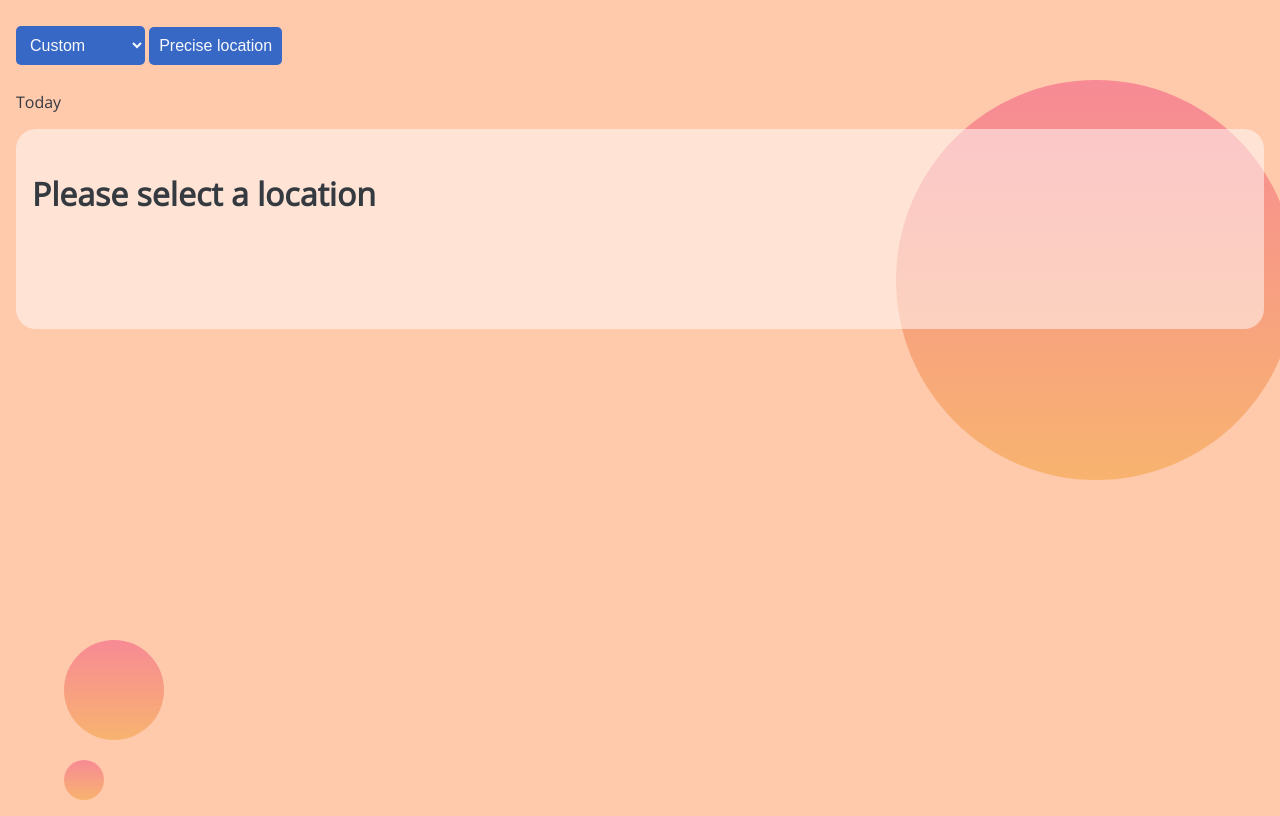
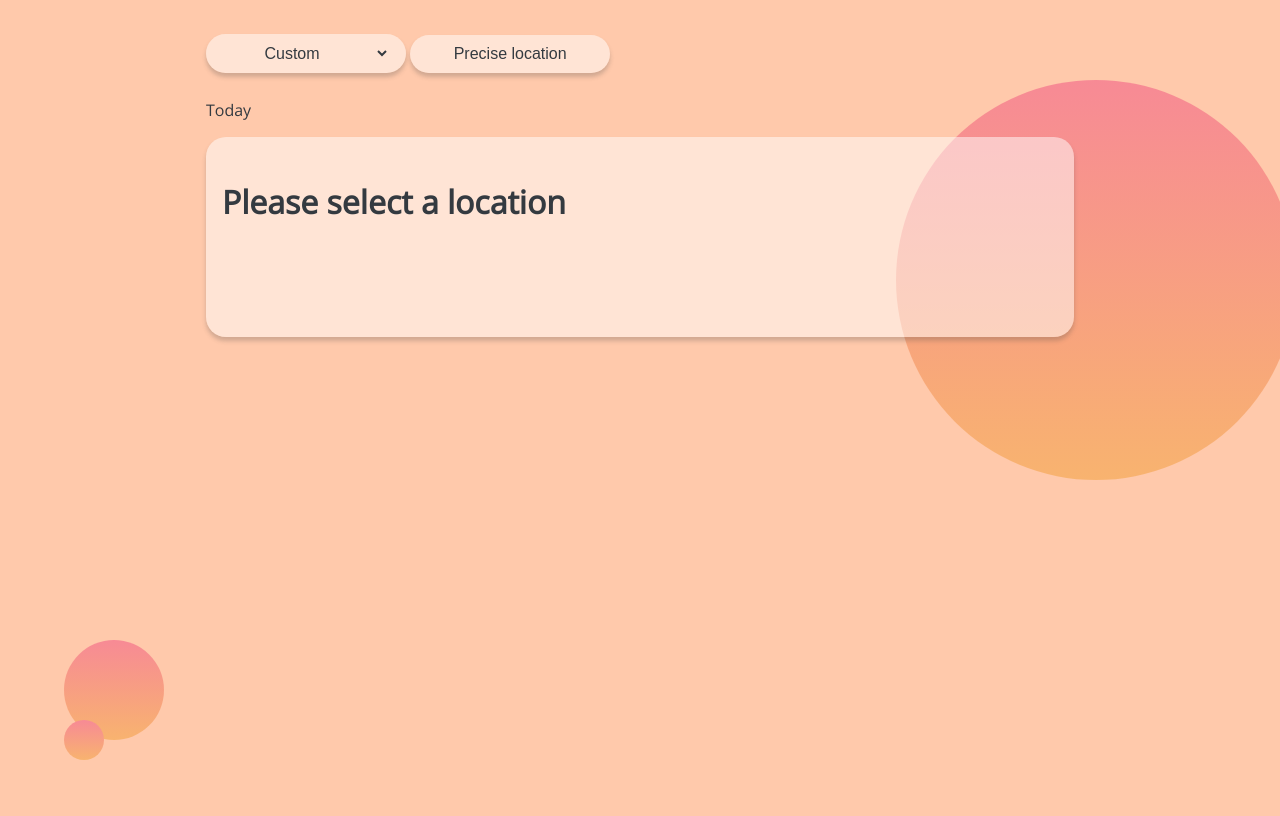
Before and after one commit to GuilhermeCampano/weather-app, a SvelteKit app: page / in a window 1280 px wide. Built offline with nearby package versions, Linux system fonts and the light colour scheme.

Commit message:
Bug fix floating circles

```diff
--- a/src/app.html
+++ b/src/app.html
@@ -5,8 +5,8 @@
 		<link rel="icon" href="%sveltekit.assets%/favicon.png" />
 		<meta name="viewport" content="width=device-width, initial-scale=1" />
 		<link rel="stylesheet" href="%sveltekit.assets%/global.css" />
-		<link href="https://fonts.googleapis.com/css2?family=Open+Sans&display=swap" rel="stylesheet">
-		<link rel="stylesheet" href="https://fonts.googleapis.com/css2?family=Material+Symbols+Outlined:opsz,wght,FILL,GRAD@20..48,100..700,0..1,-50..200" />
+		<link rel="stylesheet" href="https://fonts.googleapis.com/css2?family=Open+Sans&display=swap">
+		<link rel="stylesheet" href="https://fonts.googleapis.com/css2?family=Material+Symbols+Outlined:opsz,wght,FILL,GRAD@20..48,100..700,0..1,-50..200&display=swap" />
 		%sveltekit.head%
 	</head>
 	<body data-sveltekit-preload-data="hover">
--- a/src/components/Card.svelte
+++ b/src/components/Card.svelte
@@ -8,11 +8,12 @@
 
 <style>
   .card {
-    background-color: rgba(255,255,255, 0.5);
+    background-color: var(--color-off-white);
     border: 1px solid var(--color-light-grey);
     border-radius: 20px;
     padding: 16px;
     margin: 1rem 0rem;
+    box-shadow: 0px 4px 4px 0px var(--color-shadow);
   }
 
   .card--small{
--- a/src/components/FloatingCircle.svelte
+++ b/src/components/FloatingCircle.svelte
@@ -9,7 +9,7 @@
 <style>
 	.floating-circle {
 		border-radius: 50%;
-    background: linear-gradient(#F78A95, #F8B36F);
+		background: linear-gradient(#f78a95, #f8b36f);
 		animation: float 5s ease-in-out infinite;
 		z-index: -1;
 		position: absolute;
--- a/src/routes/+layout.svelte
+++ b/src/routes/+layout.svelte
@@ -1,13 +1,3 @@
-<script lang="ts">
-	import FloatingCircle from "../components/FloatingCircle.svelte";
-
-</script>
-
-
-<FloatingCircle size="400px" top="10%" left="70%"></FloatingCircle>
-<FloatingCircle size="100px" top="80%" left="5%"></FloatingCircle>
-<FloatingCircle size="40px" top="95%" left="5%"></FloatingCircle>
-
 <main>
   <slot></slot>
 </main>
--- a/src/routes/+page.svelte
+++ b/src/routes/+page.svelte
@@ -1,12 +1,20 @@
-<script>
-	import PreciseLocationButton from "../components/PreciseLocationButton.svelte";
-	import CitySelect from "../components/CitySelect.svelte";
-	// import CoordinatesForm from "../components/CoordinatesForm.svelte";
-	import CurrentWeather from "../components/CurrentWeather.svelte";
+<script lang="ts">
+	import PreciseLocationButton from '../components/PreciseLocationButton.svelte';
+	import CitySelect from '../components/CitySelect.svelte';
+	import CurrentWeather from '../components/CurrentWeather.svelte';
+	import FloatingCircle from '../components/FloatingCircle.svelte';
+  import { onMount } from 'svelte';
+
+	let showFloatingCircles = false;
+  onMount(() => showFloatingCircles = true);
 </script>
 
-
 <CitySelect />
-<!-- <CoordinatesForm /> -->
 <PreciseLocationButton />
 <CurrentWeather />
+
+{#if showFloatingCircles}
+	<FloatingCircle size="400px" top="10%" left="70%"></FloatingCircle>
+	<FloatingCircle size="100px" top="80%" left="5%"></FloatingCircle>
+	<FloatingCircle size="40px" top="90%" left="5%"></FloatingCircle>
+{/if}
--- a/static/global.css
+++ b/static/global.css
@@ -4,10 +4,13 @@
   --color-light-gray: #f8f9fa;
   --color-gray: #484848;
   --color-dark-gray: #343a40;
+  --color-shadow: #48484840;
   --color-blue: #3768C6;
   --color-orange: #F77C55;
   --color-light-orange: #FFC9AB;
   --color-yellow: #F7A655;
+  --color-off-white: rgba(255,255,255, 0.5);
+
 
   /* Spacing */
   --default-spacing: 1rem;
@@ -32,12 +35,14 @@ body {
   margin: 0.5rem;
   padding: 1rem;
   overflow: hidden;
+  min-height: 100vh;
+  width: 100%;
 }
 
 @media screen and (min-width: 768px) {
   body {
-    max-width: 1280px;
-    margin: 0 auto;
+    max-width: 900px;
+    margin-inline: auto;
   }
 }
 
@@ -264,19 +269,7 @@ input {
   font-size: 16px;
 }
 
-button {
-  padding: 10px 20px;
-  border: none;
-  border-radius: 5px;
-  background-color: #007BFF;
-  color: white;
-  font-size: 16px;
-  cursor: pointer;
-}
 
-button:hover {
-  background-color: #0056b3;
-}
 
 input {
   padding: 10px;
@@ -288,12 +281,24 @@ input {
 }
 
 button, select {
+  width: 200px;
   padding: 10px;
   border: none;
   border-radius: 5px;
   font-size: 16px;
-  color: var(--color-light-gray);
-  background-color: var(--color-blue);
+  color: var(--color-dark-gray);
+  background-color: var(--color-off-white);
+  border-radius: 100px;
+  box-shadow: 0px 4px 4px 0px var(--color-shadow);
   cursor: pointer;
   margin: 10px 0;
+  text-align: center;
 }
+
+select {
+  border-right: 16px solid transparent
+}
+
+button:hover, select:hover {
+  background-color: var(--color-off-white)
+}
```
Lines whose indentation alone changed are shown as unchanged.
